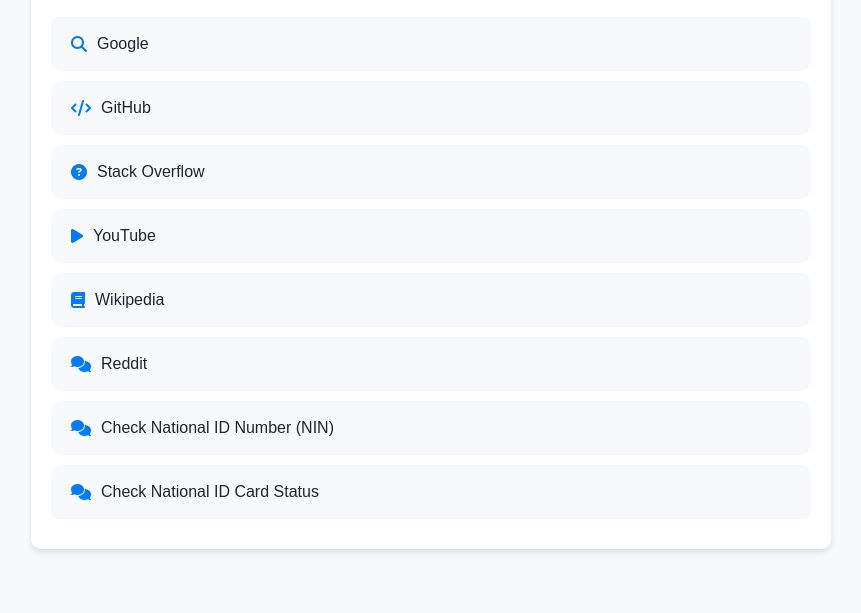
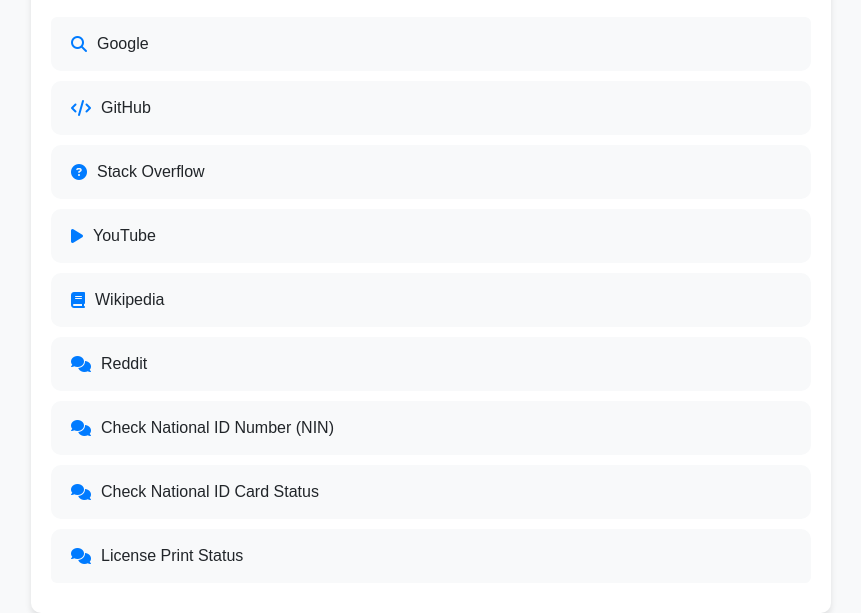
Before and after one commit to maharjanil/links, a plain HTML site: page index.html in a window 1280 px wide. Shown: the part 189-802 px from the top of the page, without its empty margins (209-1070 px from the left). Drawn offline with nearby package versions, Linux system fonts and the light colour scheme.

Commit message:
Update index.html

```diff
--- a/index.html
+++ b/index.html
@@ -100,6 +100,8 @@
        <div class="list-group-item" data-url="https://citizenportal.donidcr.gov.np/en/check-nid-card-status">
         <i class="fas fa-comments"></i> Check National ID Card Status
       </div>
+ <div class="list-group-item" data-url="http://ekantakunalicense.bagamati.gov.np/license-status">
+        <i class="fas fa-comments"></i> License Print Status
     </div>
   </div>
 
```
